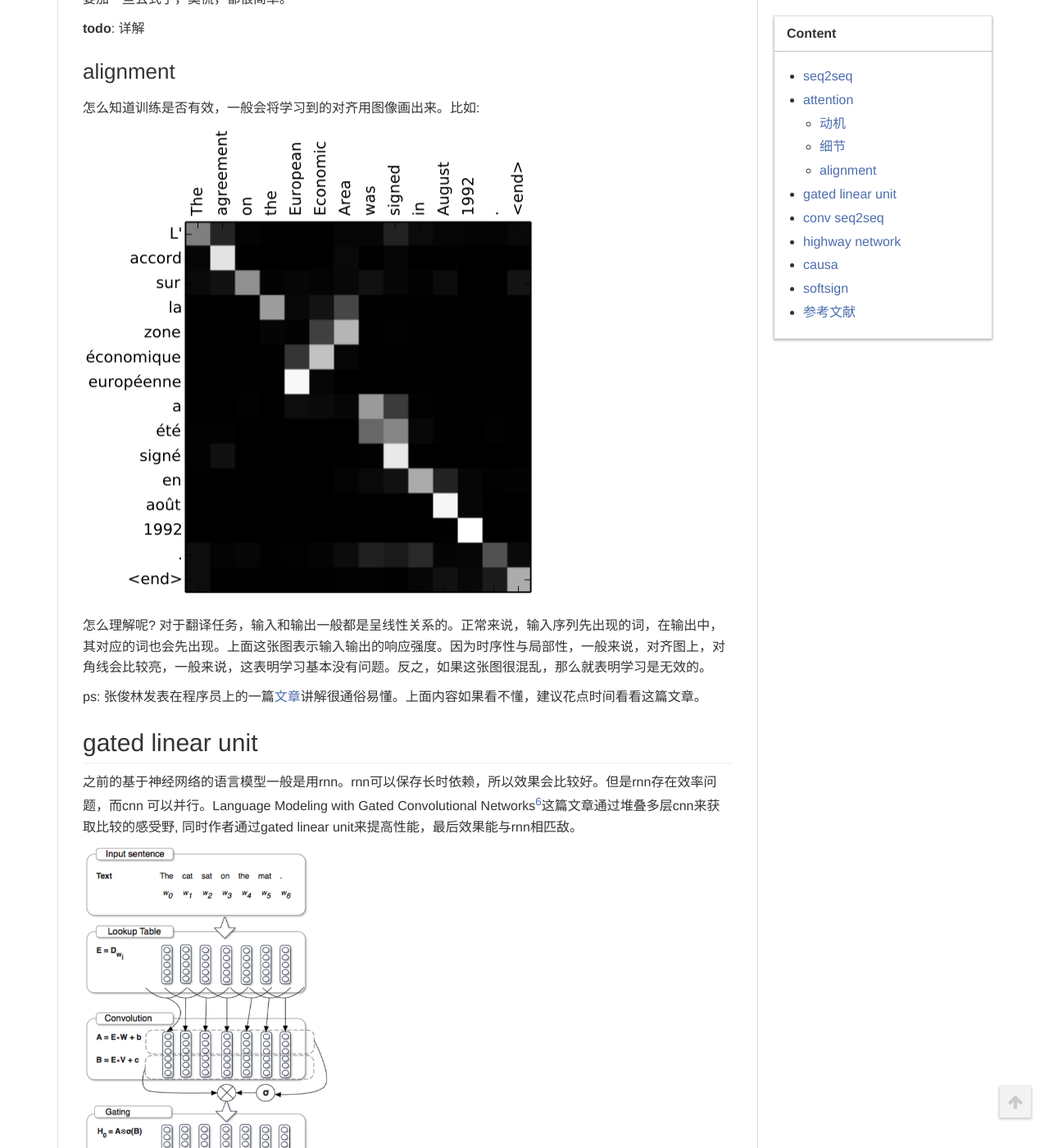
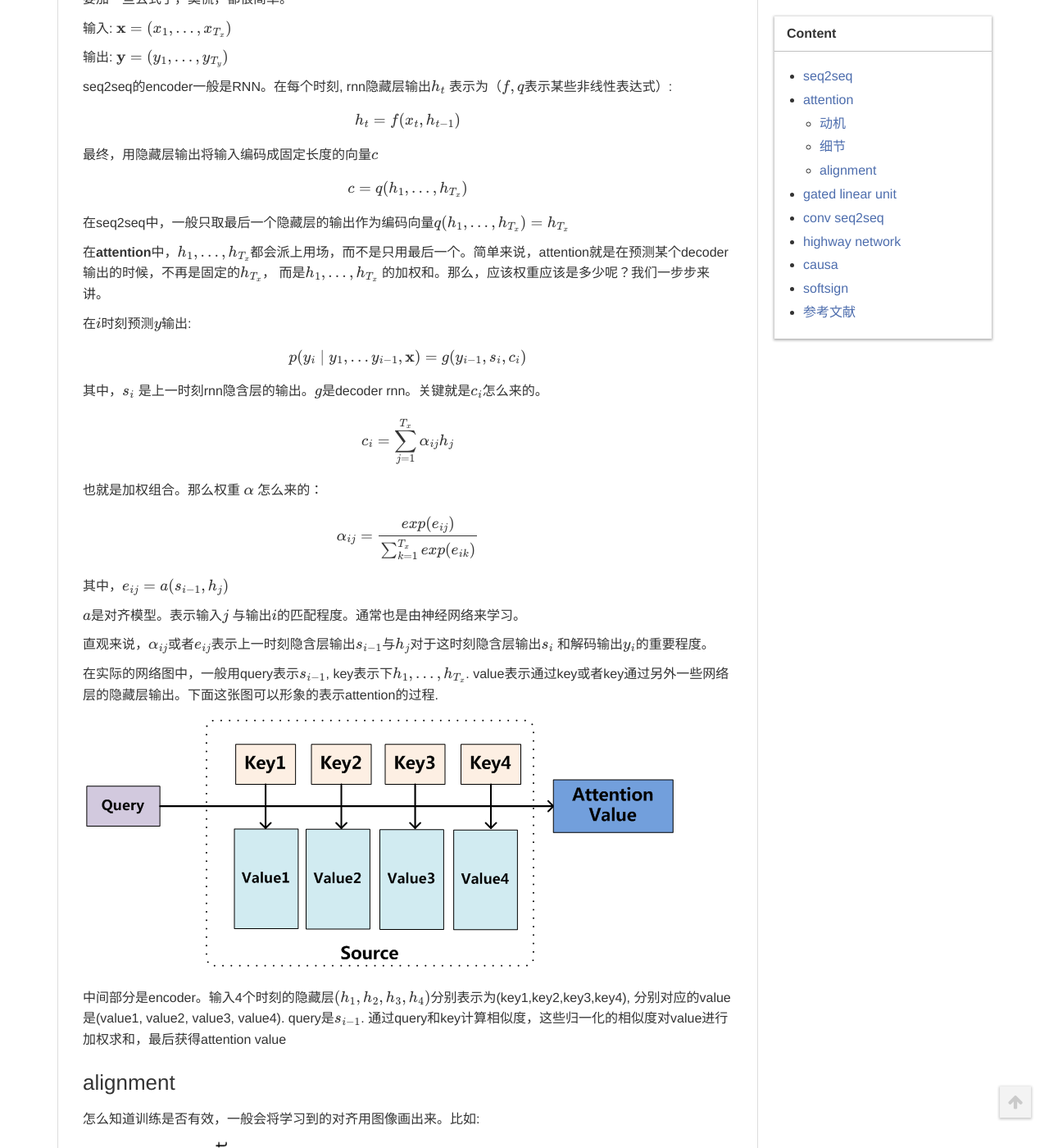
Before and after one commit to vsooda/vsooda.github.io, a Jekyll site: the page built from _posts/2018-03-02-tts2-knowledge.markdown, in a window 1280 px wide and 1400 px high, scrolled down 2373 px. Shown: the whole window at 82% size. Built offline with Jekyll 4.4.1, drawn with Linux system fonts in a browser that asks for light colours; formulas are drawn with MathJax 3.

Commit message:
attention

```diff
--- a/_posts/2018-03-02-tts2-knowledge.markdown
+++ b/_posts/2018-03-02-tts2-knowledge.markdown
@@ -66,7 +66,45 @@ attention论文认为，简单的将整个输入映射到一个固定向量是
 
 要加一些公式了，莫慌，都很简单。
 
-**todo**: 详解
+输入: ${\bf x}=(x_1,…,x_{T_x})$
+
+输出: ${\bf y}=(y_1,…,y_{T_y})$
+
+seq2seq的encoder一般是RNN。在每个时刻, rnn隐藏层输出$h_t$ 表示为（$f,q$表示某些非线性表达式）:
+
+$$h_t=f(x_t,h_{t-1})$$
+
+最终，用隐藏层输出将输入编码成固定长度的向量$c$
+
+$$c=q({h_1,…,h_{T_x}})$$
+
+在seq2seq中，一般只取最后一个隐藏层的输出作为编码向量$q({h_1,…,h_{T_x}})=h_{T_x}$
+
+在**attention**中，${h_1,…,h_{T_x}}$都会派上用场，而不是只用最后一个。简单来说，attention就是在预测某个decoder输出的时候，不再是固定的$h_{T_x}$， 而是$h_1,…,h_{T_x}$ 的加权和。那么，应该权重应该是多少呢？我们一步步来讲。
+
+在$i$时刻预测$y$输出:
+
+$$p(y_i \mid y_1,…y_{i-1}, {\bf x})=g(y_{i-1}, s_i, c_i)$$
+
+其中，$s_i$ 是上一时刻rnn隐含层的输出。$g$是decoder rnn。关键就是$c_i$怎么来的。
+
+$$c_i=\sum_{j=1}^{T_x}\alpha_{ij}h_j$$
+
+也就是加权组合。那么权重 $\alpha$ 怎么来的：
+
+ $$\alpha_{ij}=\frac{exp(e_{ij})}{\sum_{k=1}^{T_x}exp(e_{ik})}$$
+
+其中，$e_{ij}=a(s_{i-1}, h_j)$
+
+$a$是对齐模型。表示输入$j$ 与输出$i$的匹配程度。通常也是由神经网络来学习。
+
+直观来说，$\alpha_{ij}$或者$e_{ij}$表示上一时刻隐含层输出$s_{i-1}$与$h_j$对于这时刻隐含层输出$s_i$ 和解码输出$y_i$的重要程度。
+
+在实际的网络图中，一般用query表示$s_{i-1}$, key表示下$h_1,…,h_{T_x}$. value表示通过key或者key通过另外一些网络层的隐藏层输出。下面这张图可以形象的表示attention的过程.
+
+![](http://vsooda.github.io/assets/tts2_knowledge/key_value.png)
+
+中间部分是encoder。输入4个时刻的隐藏层$(h_1,h_2,h_3,h_4)$分别表示为(key1,key2,key3,key4), 分别对应的value是(value1, value2, value3, value4). query是$s_{i-1}$. 通过query和key计算相似度，这些归一化的相似度对value进行加权求和，最后获得attention value
 
 ### alignment
 
```
Also changed, not shown: assets/tts2_knowledge/key_value.png (added).
